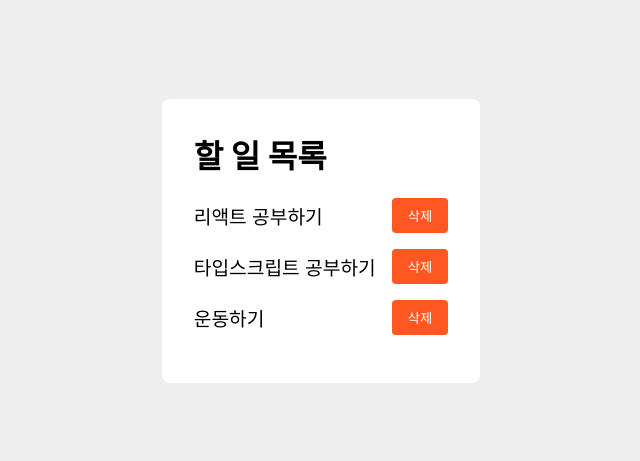
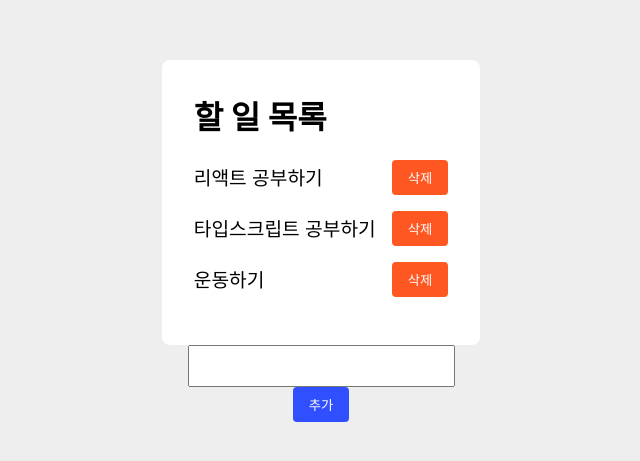
Before and after one commit to Sy2tema/react-typescript-lab, a React (Create React App) app: page / in a window 1280 px wide. Shown: the part 159-620 px from the top of the page, without its empty margins (319-959 px from the left). Built offline with nearby package versions, Linux system fonts and the light colour scheme.

Commit message:
feat: 할일 추가 기능 구현

```diff
--- a/src/App.tsx
+++ b/src/App.tsx
@@ -1,6 +1,8 @@
 import styled from 'styled-components';
 import { useState } from 'react';
 import { DataView } from 'components/DataView';
+import { TextInput } from 'components/TextInput';
+import { Button } from 'components/Button';
 
 const Container = styled.div`
   height: 100vh;
@@ -13,14 +15,24 @@ const Container = styled.div`
 
 function App() {
   const [toDoList, setToDoList] = useState(["리액트 공부하기", "타입스크립트 공부하기", "운동하기"]);
+  const [todo, setTodo] = useState("");
 
   const onDelete = (todo: string) => {
     setToDoList(toDoList.filter((item) => item !== todo));
   }
 
+  const onAddTodo = () => {
+    if (todo === '') return;
+
+    setToDoList([...toDoList, todo]);
+    setTodo("");
+  }
+
   return (
     <Container>
       <DataView toDoList={toDoList} onDelete={onDelete} />
+      <TextInput value={todo} onChange={setTodo} />
+      <Button label='추가' color='#304FFE' onClick={onAddTodo} />
     </Container>
   );
 }
--- a/src/components/Button/index.tsx
+++ b/src/components/Button/index.tsx
@@ -1,15 +1,19 @@
 import styled from "styled-components";
 
-const Container = styled.button`
+interface ContainerProps {
+    readonly color: string;
+}
+
+const Container = styled.button<ContainerProps>`
     border: 0;
     color: #ffffff;
-    background-color: #ff5722;
+    background-color: ${(props) => props.color};
     cursor: pointer;
     padding: 8px 16px;
     border-radius: 4px;
 
     &:hover {
-        background-color: #ff5722;
+        background-color: ${(props) => props.color};
         opacity: 0.8;
     }
 
@@ -20,14 +24,14 @@ const Container = styled.button`
 
 interface Props {
     readonly label: string;
+    readonly color?: string;
     readonly onClick?: () => void;
 }
 
-export const Button = ({ label, onClick }: Props) => {
-
+export const Button = ({ label, color = "#ff5722", onClick }: Props) => {
     return (
-        <Container onClick={onClick}>
+        <Container color={color} onClick={onClick}>
             {label}
         </Container>
-    )
-}
+    );
+};
--- /dev/null
+++ b/src/components/TextInput/index.tsx
@@ -0,0 +1,20 @@
+import styled from "styled-components";
+
+const Input = styled.input`
+    font-size: 1.2rem;
+    padding: 8px;
+`;
+
+interface Props {
+    readonly value: string;
+    readonly onChange: (text: string) => void;
+}
+
+export const TextInput = ({ value, onChange }: Props) => {
+    return (
+        <Input
+            value={value}
+            onChange={(event) => onChange(event.target.value)}
+        />
+    );
+}
```
